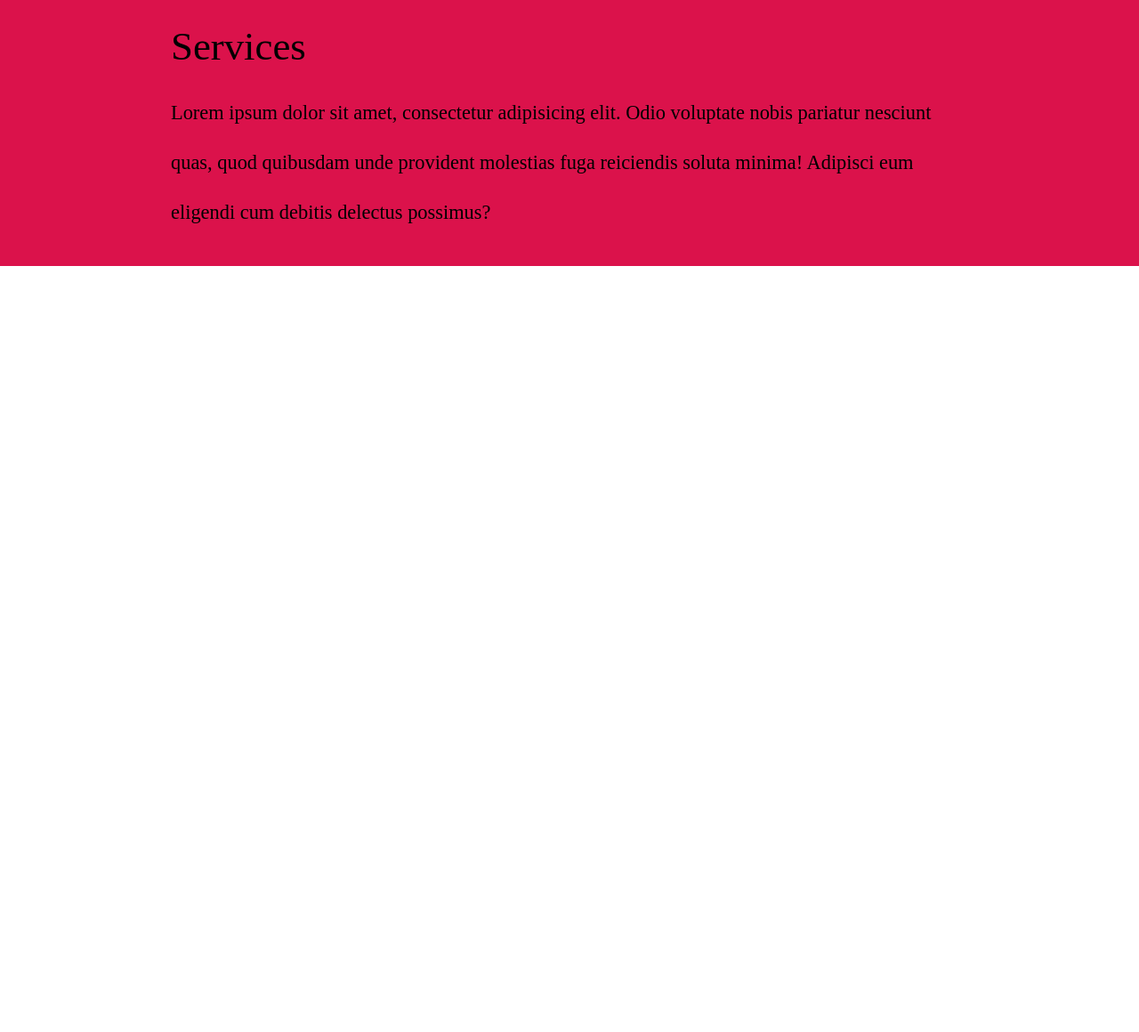
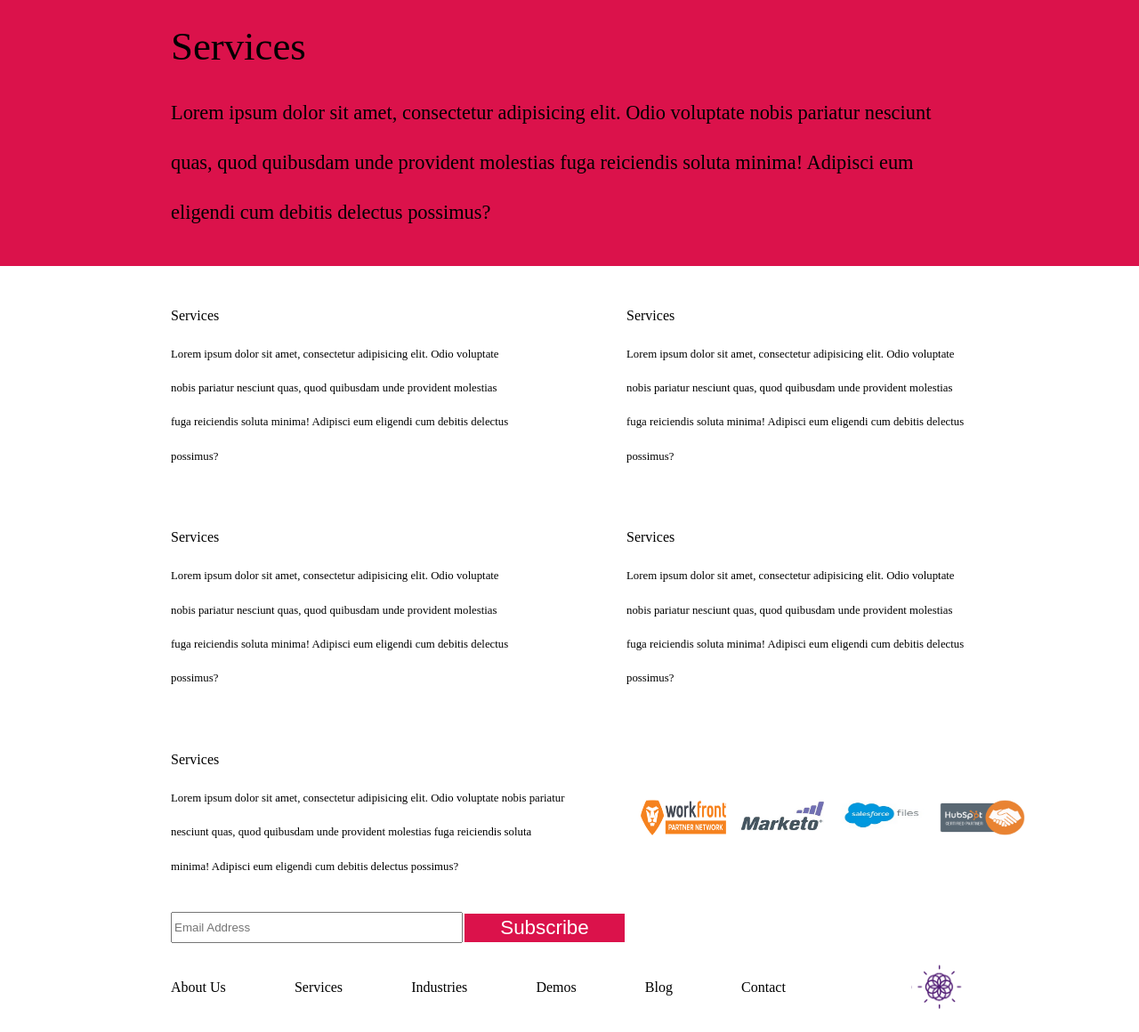
Before and after one commit to DevStpo/frontend-stposite, a plain HTML site: page index.html in a window 1280 px wide. Shown: the part 2547-3707 px from the top of the page at 89% size. Before the commit the page ends 2846 px from the top, so only its background shows below. Drawn offline with Linux system fonts and the light colour scheme; a web font is replaced by a local one.

Commit message:
First stage of the footer

```diff
--- a/index.html
+++ b/index.html
@@ -50,7 +50,56 @@
 				<h1 class="blockTitleText__title">Services</h1>
 				<p class="blockTitleText__text">Lorem ipsum dolor sit amet, consectetur adipisicing elit. Odio voluptate nobis pariatur nesciunt quas, quod quibusdam unde provident molestias fuga reiciendis soluta minima! Adipisci eum eligendi cum debitis delectus possimus?</p>
 			</div>
-
+			<section class="footer">
+				<div class="blockFooter">
+					<div class="blockTitleTextSmall">
+						<h1 class="blockTitleTextSmall__title">Services</h1>
+						<p class="blockTitleTextSmall__text">Lorem ipsum dolor sit amet, consectetur adipisicing elit. Odio voluptate nobis pariatur nesciunt quas, quod quibusdam unde provident molestias fuga reiciendis soluta minima! Adipisci eum eligendi cum debitis delectus possimus?</p>
+					</div>
+					<div class="blockTitleTextSmall">
+						<h1 class="blockTitleTextSmall__title">Services</h1>
+						<p class="blockTitleTextSmall__text">Lorem ipsum dolor sit amet, consectetur adipisicing elit. Odio voluptate nobis pariatur nesciunt quas, quod quibusdam unde provident molestias fuga reiciendis soluta minima! Adipisci eum eligendi cum debitis delectus possimus?</p>
+					</div>
+				</div>
+				<div class="blockFooter">
+					<div class="blockTitleTextSmall">
+						<h1 class="blockTitleTextSmall__title">Services</h1>
+						<p class="blockTitleTextSmall__text">Lorem ipsum dolor sit amet, consectetur adipisicing elit. Odio voluptate nobis pariatur nesciunt quas, quod quibusdam unde provident molestias fuga reiciendis soluta minima! Adipisci eum eligendi cum debitis delectus possimus?</p>
+					</div>
+					<div class="blockTitleTextSmall">
+						<h1 class="blockTitleTextSmall__title">Services</h1>
+						<p class="blockTitleTextSmall__text">Lorem ipsum dolor sit amet, consectetur adipisicing elit. Odio voluptate nobis pariatur nesciunt quas, quod quibusdam unde provident molestias fuga reiciendis soluta minima! Adipisci eum eligendi cum debitis delectus possimus?</p>
+					</div>
+				</div>
+				<div class="blockFooter">
+					<div class="blockTitleTextSmall">
+						<h1 class="blockTitleTextSmall__title">Services</h1>
+						<p class="blockTitleTextSmall__text">Lorem ipsum dolor sit amet, consectetur adipisicing elit. Odio voluptate nobis pariatur nesciunt quas, quod quibusdam unde provident molestias fuga reiciendis soluta minima! Adipisci eum eligendi cum debitis delectus possimus?</p>
+					</div>
+					<div class="blockParner">
+						<img src="img/wf.png" alt="">
+						<img src="img/marketo.jpg" alt="">
+						<img src="img/sales.png	" alt="">
+						<img src="img/hubs.png" alt="">
+					</div>
+				</div>
+				<div class="blockSuscribe">
+					<label for="email"><input type="text" name="email" placeholder="Email Address" /></label>
+					<button class="buttonOpenModal__text">Subscribe</button>
+				</div>
+				<div class="footerMenu">
+					<div class="mwnu footerMenu__menu">
+						<ul class="menu__list">
+							<li class="menu__list__item"><a href="">About Us</li>
+							<li class="menu__list__item"><a href="">Services</a></li>
+							<li class="menu__list__item"><a href="">Industries</a></li>
+							<li class="menu__list__item"><a href="">Demos</a></li>
+							<li class="menu__list__item"><a href="">Blog</a></li>
+							<li class="menu__list__item"><a href="">Contact</a></li>
+						</ul>
+					</div>
+					<div class="footerMenuImg"><img src="img/logof.png" alt="Logo"></div>				</div>
+			</section>
 		</section>
   </body>
 </html>
--- a/style.css
+++ b/style.css
@@ -182,7 +182,68 @@ html {
 	font-size: 1.4em;
 	line-height: 2.5;
 }
-
+.footer {
+	width: 100%;
+	padding: 1rem 8rem;
+}
+.blockFooter {
+	width: 100%;
+	display: flex;
+}
+.blockTitleTextSmall {
+	width: 50%;
+	padding: 2rem 4rem;
+}
+.blockTitleTextSmall__title {
+	font-size: 1em;
+	margin-bottom: 1rem;
+}
+.blockTitleTextSmall__text {
+	font-size: .8em;
+	line-height: 3;
+}
+.blockParner {
+	width: 50%;
+	display: flex;
+	justify-content: center;
+	align-items: center;
+}
+.blockParner img{
+	width: 60px;
+	height: 40px;
+	flex-grow: 1;
+	padding-left: 1em;
+}
+.blockSuscribe {
+	width: 40vw;
+	justify-content: center;
+	align-content: center;
+	display: flex;
+	padding-left: 4em;
+}
+.blockSuscribe label input{
+	height: 1.8rem;
+	width: 20rem;
+}
+.footerMenu {
+	padding-left: 4rem;
+	padding-top: 1rem;
+	padding: 1rem 4rem 0 4rem;
+	display: flex;
+	align-items: center;
+	justify-content: space-between;
+}
+.footerMenuImg {
+	width: 5vw;
+	align-self: flex-end;
+}
+.footerMenuImg img{
+	width: 100%;
+	align-self: flex-end;
+}
+.footerMenu__menu {
+	width: 80%;
+}
 @media screen and (max-width: 1080px) {
 	.blockBgImg {
 		background-position: center;
@@ -232,14 +293,14 @@ html {
 	.blockFullWidthImg {
 		height: 40vh;
 	}
-	.blockTextNotice {
+	.blockTitleText {
 		padding: 2rem;
 	}
-	.blockTextNotice__title {
+	.blockTitleText__title {
 		font-size: 2rem;
 		margin-bottom: 1.5rem;
 	}
-	.blockTextNotice__par {
+	.blockTitleText__text {
 		font-family: Arboria-medium;
 		font-size: 1.2rem;
 		line-height: 1.5;
```
Also changed, not shown: img/Logof.png (added), img/Wf.png (added), img/hubs.png (added), img/marketo.jpg (added), img/sales.png (added).
